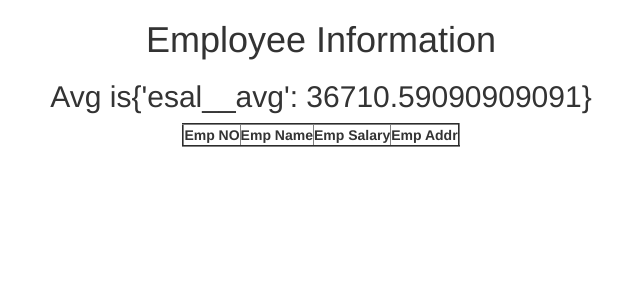
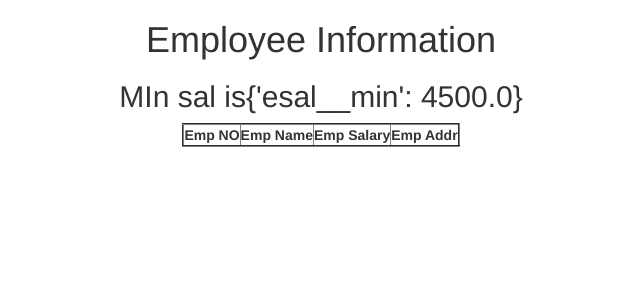
Before and after one commit to sivaram1511/djangoOrmgitproject, a Django app: page /aggre/ in a window 1280 px wide. Shown: the top 300 px of the page, without its empty margins (319-959 px from the left). Run offline with Django 3.2, Linux system fonts and the light colour scheme; data comes from the database, SQL or seed files in the repository; lists and menus that the app fills with data are empty; some libraries are stand-ins or nearby versions.

Commit message:
using aggregate min function for minimum salary

```diff
--- a/testapp/templates/testapp/index.html
+++ b/testapp/templates/testapp/index.html
@@ -2,7 +2,7 @@
 {%extends 'testapp/base.html'%}
   {%block body_block%}
 <h1>Employee Information</h1>
-<h2>Avg is{{avg}}</h2>
+<h2>MIn sal is{{minsal}}</h2>
    <table border="2">
        <thead>
         <th>Emp NO</th>
--- a/testapp/views.py
+++ b/testapp/views.py
@@ -1,12 +1,12 @@
 from django.shortcuts import render
 from testapp.models import Employee
-from django.db.models import Q,Avg
+from django.db.models import Q,Avg,Min
 from django.db.models.functions import Lower
 # Create your views here.
 def display_view(request):
-    employee=Employee.objects.all().aggregate(Avg('esal'))
+    employee=Employee.objects.all().order_by('esal')[0:1]
 
     return render(request,'testapp/index.html',{"employee":employee})
 def aggregate_view(request):
-    avgsal=Employee.objects.all().aggregate(Avg('esal'))
-    return render(request,'testapp/index.html',{"avg":avgsal})
+   minsal=Employee.objects.all().aggregate(Min('esal'))
+   return render(request,'testapp/index.html',{"minsal":minsal})
```
